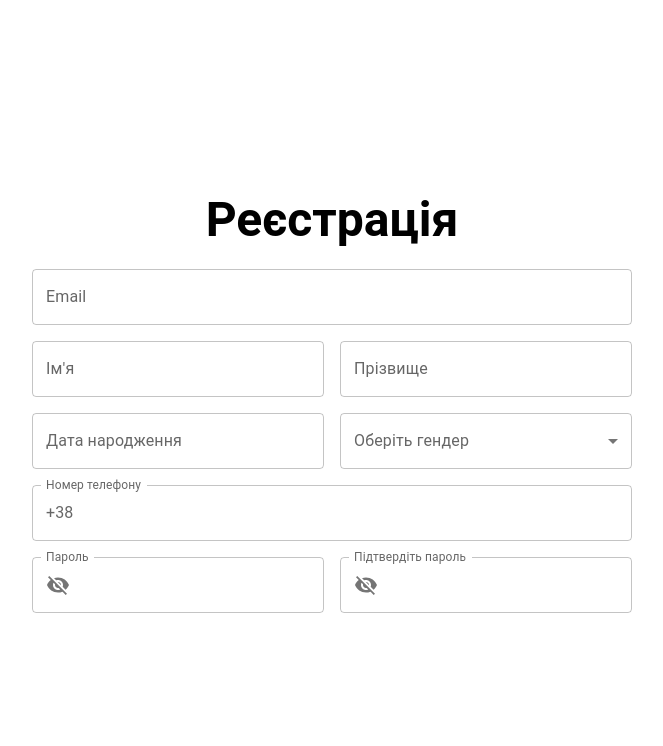
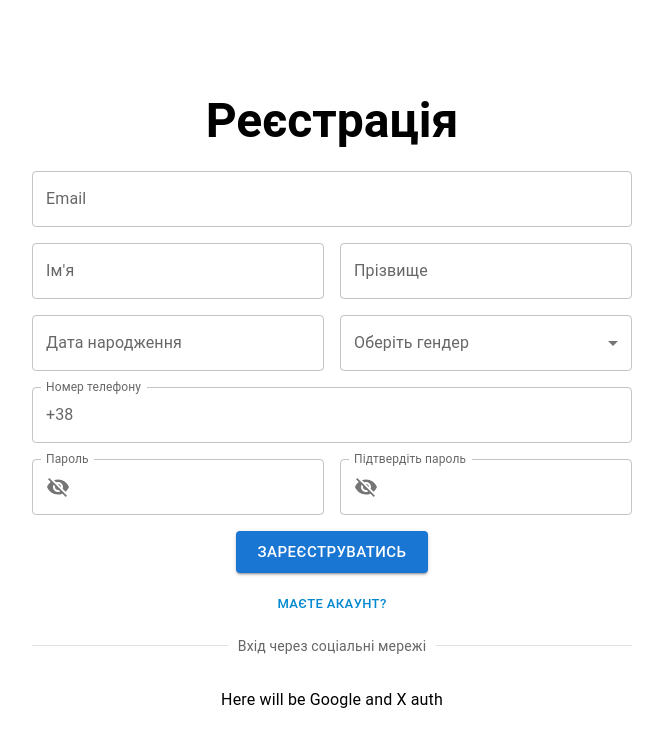
Before and after one commit to VladLeus/Booking-CHNU-frontend, a React (Vite) app: page / in a window 1280 px wide. Shown: the top 746 px of the page, without its empty margins (308-971 px from the left). Built offline with nearby package versions, Linux system fonts and the light colour scheme.

Commit message:
Created Registration form layout and validation for fields.

```diff
--- a/src/modules/RegistrationForm/RegistrationForm.tsx
+++ b/src/modules/RegistrationForm/RegistrationForm.tsx
@@ -1,7 +1,7 @@
 import { useCallback, useState } from 'react';
 import { LocalizationProvider } from '@mui/x-date-pickers';
 import { AdapterDayjs } from '@mui/x-date-pickers/AdapterDayjs';
-import { useMediaQuery, useTheme } from '@mui/material';
+import { Divider, useMediaQuery, useTheme } from '@mui/material';
 import Typography from '@mui/material/Typography';
 import { useForm } from 'react-hook-form';
 import {
@@ -18,6 +18,8 @@ import DropDownSelector from '@ui/DropDownSelector';
 import { GENDER } from '@modules/RegistrationForm/_data.ts';
 import SingleDatePicker from '@ui/SingleDatePicker';
 import 'dayjs/locale/uk';
+import CustomButton from '@ui/CustomButton';
+import { Link } from 'react-router-dom';
 
 const RegistrationForm = () => {
   const {
@@ -163,9 +165,30 @@ const RegistrationForm = () => {
                 handleIconClick={togglePasswordVisibility}
               />
             </Box>
+            <CustomButton
+              type="submit"
+              text="Зареєструватись"
+              size={isSmScreen ? 'large' : 'medium'}
+              color="primary"
+              variant="contained"
+            />
+            <Link to="/login">
+              <CustomButton
+                type="button"
+                text="Маєте акаунт?"
+                size="small"
+                color="info"
+                variant="text"
+              />
+            </Link>
           </Stack>
         </form>
       </Stack>
+      <Divider sx={{ width: isSmScreen ? 600 : 300, mt: -2 }}>
+        <Typography color="textSecondary" variant="body2">
+          Вхід через соціальні мережі
+        </Typography>
+      </Divider>
     </LocalizationProvider>
   );
 };
--- a/src/pages/registration/Registration.tsx
+++ /dev/null
@@ -1,9 +0,0 @@
-import RegistrationForm from '@modules/RegistrationForm/RegistrationForm.tsx';
-
-export function Registration() {
-  return (
-    <>
-      <RegistrationForm />
-    </>
-  );
-}
--- /dev/null
+++ b/src/pages/registration/RegistrationPage.tsx
@@ -0,0 +1,14 @@
+import RegistrationForm from '@modules/RegistrationForm/RegistrationForm.tsx';
+import { Typography } from '@mui/material';
+import Box from '@mui/material/Box';
+
+export function RegistrationPage() {
+  return (
+    <>
+      <RegistrationForm />
+      <Box maxWidth={600} minWidth={300} sx={{ mx: 'auto' }} textAlign="center">
+        <Typography>Here will be Google and X auth</Typography>
+      </Box>
+    </>
+  );
+}
--- a/src/pages/registration/index.ts
+++ b/src/pages/registration/index.ts
@@ -1 +1 @@
-export * from './Registration.tsx';
+export * from './RegistrationPage.tsx';
--- a/src/routes/index.tsx
+++ b/src/routes/index.tsx
@@ -1,7 +1,7 @@
 import { Navigate, RouteObject, useRoutes } from 'react-router-dom';
 import { AppRoutes } from './_data.ts';
 import PrivateRoute from './PrivateRoute.tsx';
-import { Registration } from '@pages/registration';
+import { RegistrationPage } from '@pages/registration';
 import { Home } from '@pages/home';
 import { Cars } from '@pages/cars';
 import { ProfileSettings } from '@pages/profile';
@@ -17,7 +17,7 @@ const routes: RouteObject[] = [
     children: [
       {
         path: AppRoutes.default,
-        element: <Registration />,
+        element: <RegistrationPage />,
       },
     ],
   },
```
